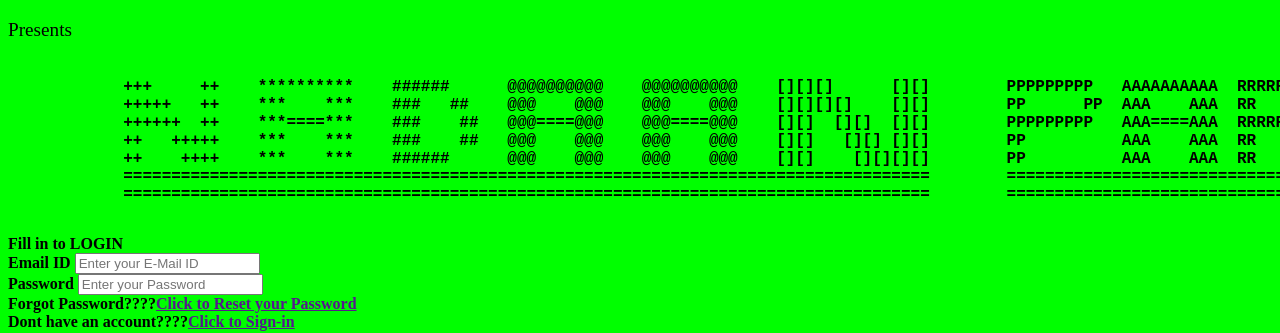
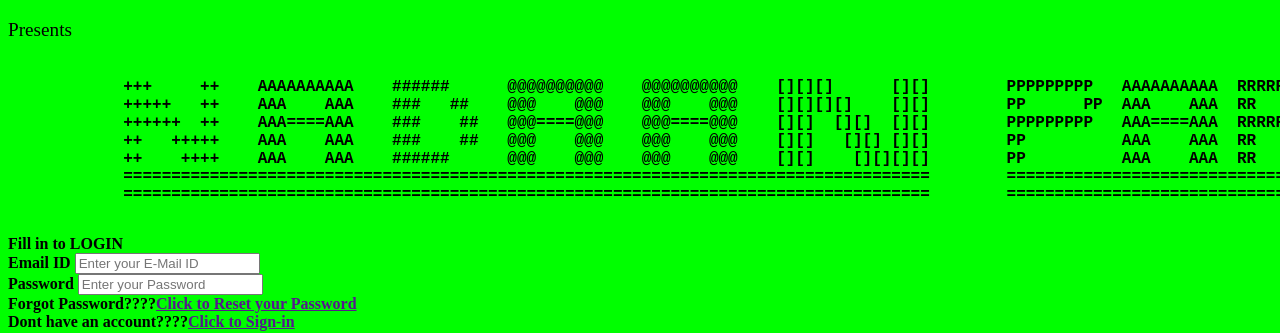
Before and after one commit to kazukilapislazuli/Nadaan-Parindey, a plain HTML site: page index.html in a window 1280 px wide. Shown: the part 61-394 px from the top of the page. Drawn offline with Linux system fonts and the light colour scheme.

Commit message:
Update index.html

```diff
--- a/index.html
+++ b/index.html
@@ -11,11 +11,11 @@
     <p style="font-size:1.5vmax">Presents</p>
     <div>
         <pre><h1 style="font-size:2vmin">
-            +++     ++    **********    ######      @@@@@@@@@@    @@@@@@@@@@    [][][]      [][]        PPPPPPPPP   AAAAAAAAAA  RRRRRRRR    ||| NNN    NN   DDDDDDD     EEEEEEE YY     YY
-            +++++   ++    ***    ***    ###   ##    @@@    @@@    @@@    @@@    [][][][]    [][]        PP      PP  AAA    AAA  RR      R   ||| NNNNN  NN   DD    DD    EE       YY   YY
-            ++++++  ++    ***====***    ###    ##   @@@====@@@    @@@====@@@    [][]  [][]  [][]        PPPPPPPPP   AAA====AAA  RRRRRRRR    ||| NN  NN NN   DD     DD   EEEEE     YY YY
-            ++   +++++    ***    ***    ###    ##   @@@    @@@    @@@    @@@    [][]   [][] [][]        PP          AAA    AAA  RR     RR   ||| NN   NNNN   DD    DD    EE         YYY
-            ++    ++++    ***    ***    ######      @@@    @@@    @@@    @@@    [][]    [][][][]        PP          AAA    AAA  RR      RR  ||| NN    NNN   DDDDDDD     EEEEEEE    |||
+            +++     ++    AAAAAAAAAA    ######      @@@@@@@@@@    @@@@@@@@@@    [][][]      [][]        PPPPPPPPP   AAAAAAAAAA  RRRRRRRR    ||| NNN    NN   DDDDDDD     EEEEEEE YY     YY
+            +++++   ++    AAA    AAA    ###   ##    @@@    @@@    @@@    @@@    [][][][]    [][]        PP      PP  AAA    AAA  RR      R   ||| NNNNN  NN   DD    DD    EE       YY   YY
+            ++++++  ++    AAA====AAA    ###    ##   @@@====@@@    @@@====@@@    [][]  [][]  [][]        PPPPPPPPP   AAA====AAA  RRRRRRRR    ||| NN  NN NN   DD     DD   EEEEE     YY YY
+            ++   +++++    AAA    AAA    ###    ##   @@@    @@@    @@@    @@@    [][]   [][] [][]        PP          AAA    AAA  RR     RR   ||| NN   NNNN   DD    DD    EE         YYY
+            ++    ++++    AAA    AAA    ######      @@@    @@@    @@@    @@@    [][]    [][][][]        PP          AAA    AAA  RR      RR  ||| NN    NNN   DDDDDDD     EEEEEEE    |||
             ====================================================================================        =================================================================================
             ====================================================================================        =================================================================================
         </h1></pre>
```
